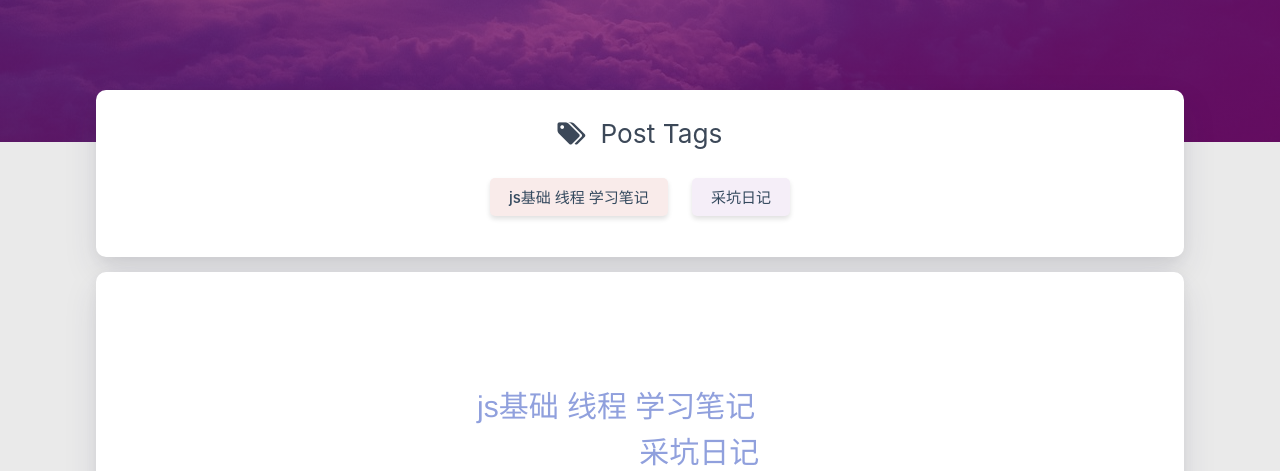
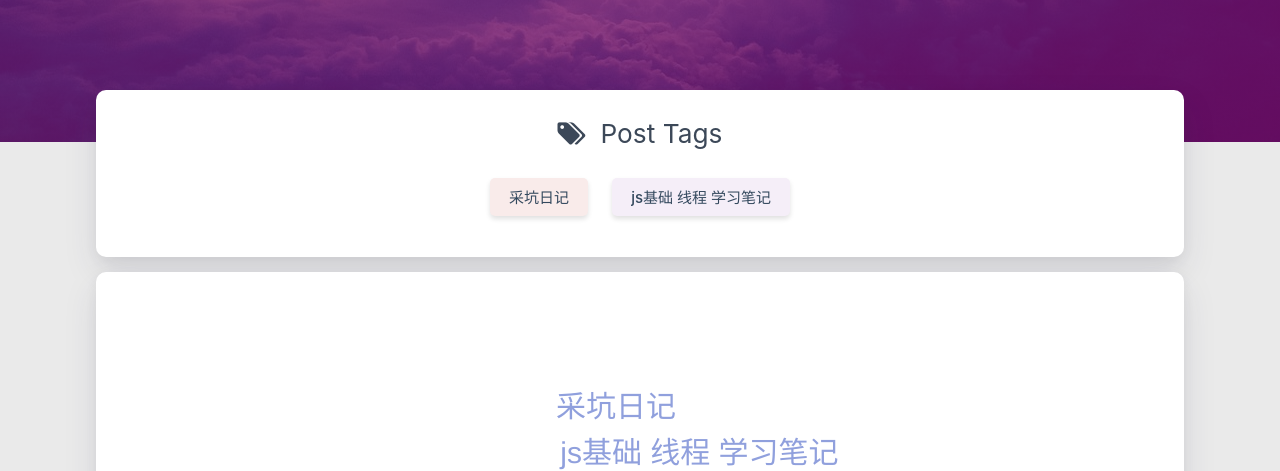
Before and after one commit to 2689737232/2689737232.github.io, a plain HTML site: page tags/index.html in a window 1280 px wide. Shown: the part 338-809 px from the top of the page. Drawn offline with Linux system fonts and the light colour scheme; some packages are replaced by stand-ins of ours; a script that the page names is missing.

Commit message:
Site updated: 2019-08-09 15:16:18

```diff
--- a/tags/index.html
+++ b/tags/index.html
@@ -232,19 +232,19 @@ $('.bg-cover').css('background-image', 'url(/medias/banner/' + new Date().getDay
             <div class="tag-chips">
 
 
-                <a href="/tags/js基础-线程-学习笔记/" title="js基础 线程 学习笔记: 1">
+                <a href="/tags/采坑日记/" title="采坑日记: 1">
                     <span class="chip center-align waves-effect waves-light
                              chip-default "
-                            data-tagname="js基础 线程 学习笔记" style="background-color: #F9EBEA;">js基础 线程 学习笔记
+                            data-tagname="采坑日记" style="background-color: #F9EBEA;">采坑日记
                         <span class="tag-length">1</span>
                     </span>
                 </a>
 
 
-                <a href="/tags/采坑日记/" title="采坑日记: 1">
+                <a href="/tags/js基础-线程-学习笔记/" title="js基础 线程 学习笔记: 1">
                     <span class="chip center-align waves-effect waves-light
                              chip-default "
-                            data-tagname="采坑日记" style="background-color: #F5EEF8;">采坑日记
+                            data-tagname="js基础 线程 学习笔记" style="background-color: #F5EEF8;">js基础 线程 学习笔记
                         <span class="tag-length">1</span>
                     </span>
                 </a>
@@ -273,7 +273,7 @@ $('.bg-cover').css('background-image', 'url(/medias/banner/' + new Date().getDay
 <script type="text/javascript">
 
 
-    $('#tag-wordcloud').jQCloud([{"text":"js基础 线程 学习笔记","weight":1,"link":"http://yoursite.com/tags/js基础-线程-学习笔记/"},{"text":"采坑日记","weight":1,"link":"http://yoursite.com/tags/采坑日记/"}], {
+    $('#tag-wordcloud').jQCloud([{"text":"采坑日记","weight":1,"link":"http://yoursite.com/tags/采坑日记/"},{"text":"js基础 线程 学习笔记","weight":1,"link":"http://yoursite.com/tags/js基础-线程-学习笔记/"}], {
         autoResize: true
     });
 </script>
```
Also changed, not shown: about/index.html (+5 -5 lines), index.html (+1 -1 lines), tags/js基础-线程-学习笔记/index.html (+6 -6 lines), tags/采坑日记/index.html (+6 -6 lines).
